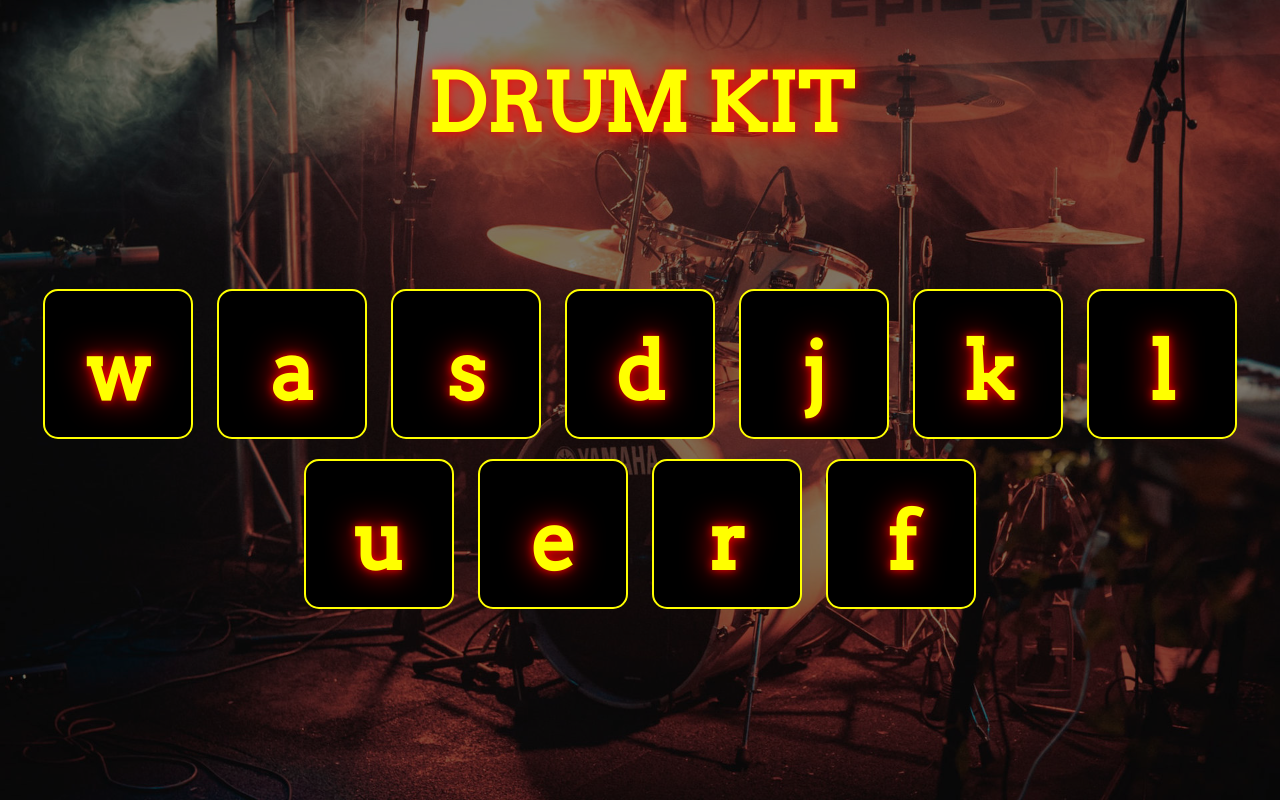
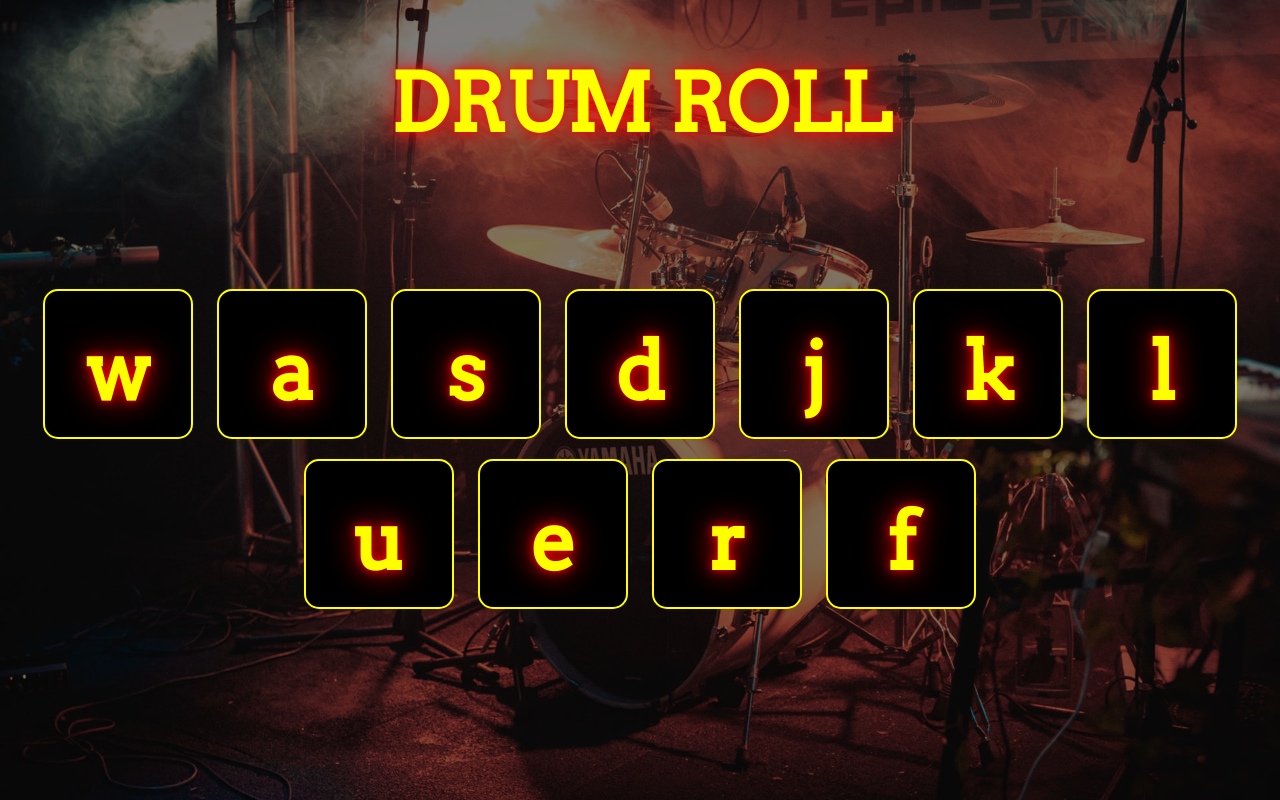
Before and after one commit to utkarshrohara/Drum, a plain HTML site: page index.html in a window 1280 px wide. Drawn offline with Linux system fonts and the light colour scheme.

Commit message:
Update index.html

```diff
--- a/index.html
+++ b/index.html
@@ -3,7 +3,7 @@
 
 <head>
   <meta charset="utf-8">
-  <title>Drum Kit</title>
+  <title>Drum Roll</title>
   <link rel="icon"
     href="https://emojipedia-us.s3.dualstack.us-west-1.amazonaws.com/thumbs/120/google/313/drum_1f941.png">
   <link rel="stylesheet" href="drumkit.css">
@@ -11,7 +11,7 @@
 </head>
 
 <body>
-  <h1 id="title">Drum Kit</h1>
+  <h1 id="title">Drum Roll</h1>
   <div class="set">
     <button class="w drum">w</button>
     <button class="a drum">a</button>
```
